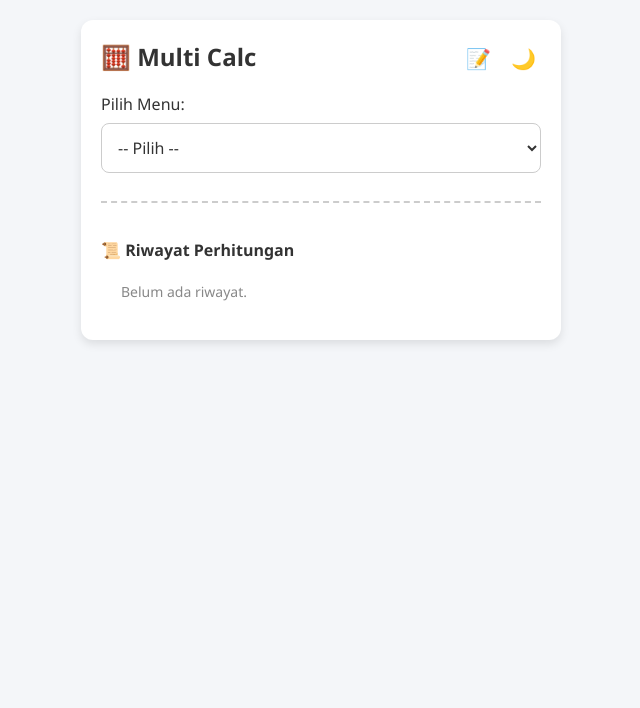
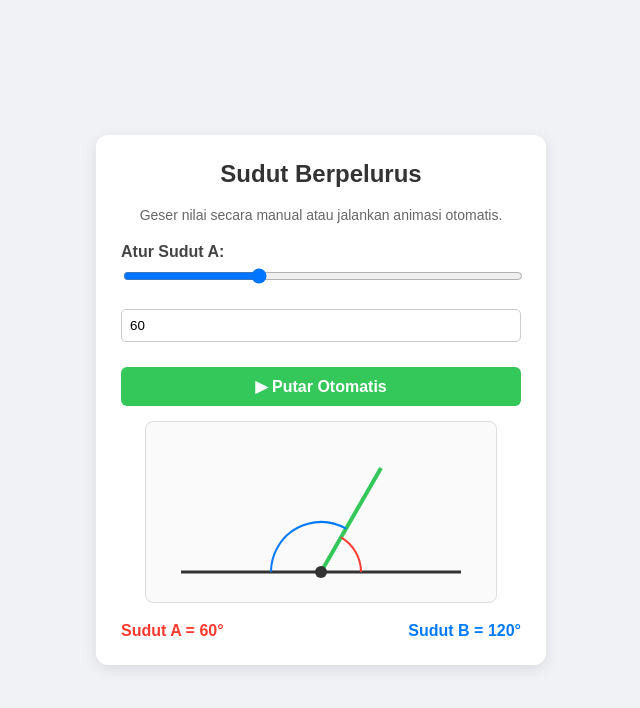
Before and after one commit to dianyumaida/Kalkulator-Multi, a plain HTML site: page index.html in a window 1280 px wide. Shown: the whole page, without its empty margins (319-959 px from the left). Drawn offline with Linux system fonts and the light colour scheme.

Commit message:
Update index.html

```diff
--- a/index.html
+++ b/index.html
@@ -3,225 +3,235 @@
 <head>
     <meta charset="UTF-8">
     <meta name="viewport" content="width=device-width, initial-scale=1.0">
-    <title>Kalkulator Multi Fungsi</title>
+    <title>Kalkulator Sudut Berpelurus Interaktif & Animasi</title>
     <style>
-        :root {
-            --bg-color: #f4f6f9;
-            --card-bg: white;
-            --text-color: #333;
-            --border-color: #ccc;
-            --result-bg: #e9ecef;
-            --table-border: #ddd;
+        body {
+            font-family: Arial, sans-serif;
+            background-color: #f0f2f5;
+            display: flex;
+            justify-content: center;
+            align-items: center;
+            min-height: 100vh;
+            margin: 0;
         }
-        [data-theme="dark"] {
-            --bg-color: #121212;
-            --card-bg: #1e1e1e;
-            --text-color: #f4f6f9;
-            --border-color: #444;
-            --result-bg: #2a2a2a;
-            --table-border: #444;
+        .container {
+            background: white;
+            padding: 25px;
+            border-radius: 12px;
+            box-shadow: 0 4px 15px rgba(0,0,0,0.1);
+            text-align: center;
+            width: 400px;
         }
-        * { box-sizing: border-box; font-family: 'Segoe UI', Arial, sans-serif; transition: background 0.3s, color 0.3s; }
-        body { background-color: var(--bg-color); color: var(--text-color); margin: 0; padding: 20px; display: flex; justify-content: center; }
-        .container { width: 100%; max-width: 480px; background: var(--card-bg); padding: 20px; border-radius: 12px; box-shadow: 0 4px 10px rgba(0,0,0,0.1); position: relative; }
-        h2 { text-align: center; margin-top: 0; padding-right: 60px; text-align: left; }
+        h2 { color: #333; margin-top: 0; }
+        p { color: #666; font-size: 14px; margin-bottom: 20px; }
+        .input-group {
+            margin-bottom: 15px;
+            text-align: left;
+        }
+        label { display: block; font-weight: bold; margin-bottom: 5px; color: #444; }
+        input[type="range"] {
+            width: 100%;
+            margin-bottom: 10px;
+        }
+        input[type="number"] {
+            width: 100%;
+            padding: 8px;
+            border: 1px solid #ccc;
+            border-radius: 5px;
+            box-sizing: border-box;
+        }
+        canvas {
+            background: #fafafa;
+            border: 1px solid #ddd;
+            border-radius: 8px;
+            margin-top: 15px;
+        }
+        .info-box {
+            display: flex;
+            justify-content: space-between;
+            margin-top: 15px;
+            font-weight: bold;
+        }
+        .text-a { color: #ff3b30; }
+        .text-b { color: #007aff; }
 
-        /* Navigasi Tombol Atas */
-        .top-actions { position: absolute; top: 20px; right: 20px; display: flex; gap: 10px; }
-        .top-btn { cursor: pointer; background: none; border: none; font-size: 20px; padding: 5px; margin: 0; width: auto; }
-
-        select, input, button, textarea { width: 100%; padding: 12px; margin: 8px 0; border-radius: 8px; border: 1px solid var(--border-color); font-size: 16px; background: var(--card-bg); color: var(--text-color); }
-        select:focus, input:focus, textarea:focus { border-color: #007bff; outline: none; }
-        button { background-color: #007bff; color: white; border: none; font-weight: bold; cursor: pointer; }
-        button:hover { background-color: #0056b3; }
-        .btn-danger { background-color: #dc3545; }
-        .btn-danger:hover { background-color: #bd2130; }
-
-        .btn-wa { background-color: #25d366; color: white; margin-top: 8px; display: none; text-align: center; text-decoration: none; border-radius: 8px; padding: 12px; font-weight: bold; font-size: 16px; }
-        .btn-wa:hover { background-color: #128c7e; }
-        textarea { resize: vertical; min-height: 120px; font-family: inherit; }
-        .kalkulator-section { display: none; margin-top: 15px; padding-top: 15px; border-top: 1px solid var(--border-color); }
-        .result { background: var(--result-bg); padding: 12px; border-radius: 8px; font-weight: bold; margin-top: 10px; text-align: center; }
-        .note { font-size: 12px; color: #888; }
-
-        table { width: 100%; border-collapse: collapse; margin-top: 15px; font-size: 14px; }
-        th, td { border: 1px solid var(--table-border); padding: 8px; text-align: left; }
-        th { background-color: var(--result-bg); }
-
-        .history-section { margin-top: 20px; padding-top: 15px; border-top: 2px dashed var(--border-color); }
-        .history-list { padding-left: 20px; font-size: 14px; max-height: 120px; overflow-y: auto; }
-        .history-list li { margin-bottom: 5px; }
-        .status-saved { font-size: 12px; color: #28a745; display: none; margin-top: 4px; text-align: right; }
+        /* Gaya Tombol Animasi */
+        .btn-animasi {
+            width: 100%;
+            padding: 10px;
+            background-color: #34c759;
+            color: white;
+            border: none;
+            border-radius: 6px;
+            font-size: 16px;
+            font-weight: bold;
+            cursor: pointer;
+            margin-top: 10px;
+            transition: background 0.2s;
+        }
+        .btn-animasi:hover {
+            background-color: #2eaf4f;
+        }
+        .btn-animasi.playing {
+            background-color: #ff3b30;
+        }
+        .btn-animasi.playing:hover {
+            background-color: #d6332a;
+        }
     </style>
 </head>
 <body>
 
 <div class="container">
-    <div class="top-actions">
-        <button class="top-btn" onclick="bukaMemoCepat()" title="Buka Catatan">📝</button>
-        <button class="top-btn" onclick="toggleTheme()" id="themeBtn" title="Ubah Tema">🌙</button>
-    </div>
-    <h2>🧮 Multi Calc</h2>
+    <h2>Sudut Berpelurus</h2>
+    <p>Geser nilai secara manual atau jalankan animasi otomatis.</p>
 
-    <label for="menu">Pilih Menu:</label>
-    <select id="menu" onchange="tampilkanKalkulator()">
-        <option value="">-- Pilih --</option>
-        <option value="kotak">Luas & Keliling Kotak</option>
-        <option value="segitiga">Luas Segitiga</option>
-        <option value="bola">Volume & Luas Bola</option>
-        <option value="tekanan">Konversi Beban (kg) ke PSI</option>
-        <option value="catatan">📝 Catatan & Panduan Rumus</option>
-    </select>
-
-    <!-- KOTAK -->
-    <div id="sec-kotak" class="kalkulator-section">
-        <h3>Kalkulator Kotak (Persegi)</h3>
-        <input type="number" id="sisi" placeholder="Masukkan panjang sisi (cm)">
-        <button onclick="hitungKotak()">Hitung</button>
-        <div id="res-kotak" class="result" style="display:none;"></div>
-        <a id="wa-kotak" class="btn-wa" target="_blank">📲 Bagikan Hasil ke WA</a>
+    <!-- Slider Interaktif -->
+    <div class="input-group">
+        <label for="sliderA">Atur Sudut A:</label>
+        <input type="range" id="sliderA" min="0" max="180" value="60" oninput="hentikanAnimasi(); updateSudut(this.value)">
     </div>
 
-    <!-- SEGITIGA -->
-    <div id="sec-segitiga" class="kalkulator-section">
-        <h3>Kalkulator Segitiga</h3>
-        <input type="number" id="alas" placeholder="Masukkan alas (cm)">
-        <input type="number" id="tinggi" placeholder="Masukkan tinggi (cm)">
-        <button onclick="hitungSegitiga()">Hitung</button>
-        <div id="res-segitiga" class="result" style="display:none;"></div>
-        <a id="wa-segitiga" class="btn-wa" target="_blank">📲 Bagikan Hasil ke WA</a>
+    <!-- Input Angka -->
+    <div class="input-group">
+        <input type="number" id="angkaA" min="0" max="180" value="60" oninput="hentikanAnimasi(); updateSudut(this.value)">
     </div>
 
-    <!-- BOLA -->
-    <div id="sec-bola" class="kalkulator-section">
-        <h3>Kalkulator Bola</h3>
-        <input type="number" id="jari" placeholder="Masukkan jari-jari (cm)">
-        <button onclick="hitungBola()">Hitung</button>
-        <div id="res-bola" class="result" style="display:none;"></div>
-        <a id="wa-bola" class="btn-wa" target="_blank">📲 Bagikan Hasil ke WA</a>
-    </div>
+    <!-- Tombol Kontrol Animasi -->
+    <button id="btnPlay" class="btn-animasi" onclick="toggleAnimasi()">▶ Putar Otomatis</button>
 
-    <!-- TEKANAN -->
-    <div id="sec-tekanan" class="kalkulator-section">
-        <h3>Konversi Beban ke PSI</h3>
-        <input type="number" id="beban" placeholder="Masukkan beban (kg)">
-        <input type="number" id="luasArea" placeholder="Masukkan luas permukaan (cm²)">
-        <p class="note">*Catatan: Tekanan butuh nilai luas area permukaan tekanan (cm²).</p>
-        <button onclick="hitungPSI()">Hitung PSI</button>
-        <div id="res-tekanan" class="result" style="display:none;"></div>
-        <a id="wa-tekanan" class="btn-wa" target="_blank">📲 Bagikan Hasil ke WA</a>
-    </div>
+    <!-- Grafik Visual Bergerak -->
+    <canvas id="grafikSudut" width="350" height="180"></canvas>
 
-    <!-- CATATAN & TABEL RUMUS -->
-    <div id="sec-catatan" class="kalkulator-section">
-        <h3>📝 Memo & Catatan</h3>
-        <textarea id="memoText" placeholder="Tulis rumus penting atau catatan Anda di sini..."></textarea>
-        <div style="display: flex; gap: 10px;">
-            <button onclick="simpanCatatan()" style="flex: 2;">Simpan</button>
-            <button onclick="hapusCatatan()" class="btn-danger" style="flex: 1;">Hapus</button>
-        </div>
-        <div id="statusSaved" class="status-saved">✓ Perubahan disimpan!</div>
-
-        <h3>📋 Tabel Referensi Rumus</h3>
-        <table>
-            <thead>
-                <tr>
-                    <th>Bentuk</th>
-                    <th>Rumus Matematika</th>
-                </tr>
-            </thead>
-            <tbody>
-                <tr>
-                    <td><b>Kotak</b></td>
-                    <td>L = s &times; s | K = 4 &times; s</td>
-                </tr>
-                <tr>
-                    <td><b>Segitiga</b></td>
-                    <td>L = &frac12; &times; a &times; t</td>
-                </tr>
-                <tr>
-                    <td><b>Bola</b></td>
-                    <td>V = 4/3 &times; &pi; &times; r&sup3; | LP = 4 &times; &pi; &times; r&sup2;</td>
-                </tr>
-                <tr>
-                    <td><b>PSI</b></td>
-                    <td>(Beban kg / Luas cm&sup2;) &times; 14.2233</td>
-                </tr>
-            </tbody>
-        </table>
-    </div>
-
-    <!-- RIWAYAT -->
-    <div class="history-section">
-        <h4>📜 Riwayat Perhitungan</h4>
-        <ul id="historyList" class="history-list">
-            <li style="list-style:none; color:#888;">Belum ada riwayat.</li>
-        </ul>
+    <!-- Informasi Hasil -->
+    <div class="info-box">
+        <span class="text-a">Sudut A = <span id="valA">60</span>°</span>
+        <span class="text-b">Sudut B = <span id="valB">120</span>°</span>
     </div>
 </div>
 
 <script>
-    window.onload = function() {
-        if(localStorage.getItem("memoKalkulator")) {
-            document.getElementById("memoText").value = localStorage.getItem("memoKalkulator");
+const canvas = document.getElementById('grafikSudut');
+const ctx = canvas.getContext('2d');
+const btnPlay = document.getElementById('btnPlay');
+
+let IDAnimasi = null;
+let sedangBerputar = false;
+let arahMaju = true; // True berarti sudut bertambah, False berarti berkurang
+
+function updateSudut(nilai) {
+    let sudutA = parseFloat(nilai);
+    if (isNaN(sudutA)) sudutA = 0;
+    if (sudutA < 0) sudutA = 0;
+    if (sudutA > 180) sudutA = 180;
+
+    document.getElementById('sliderA').value = sudutA;
+    document.getElementById('angkaA').value = sudutA;
+
+    const sudutB = 180 - sudutA;
+
+    document.getElementById('valA').innerText = Math.round(sudutA);
+    document.getElementById('valB').innerText = Math.round(sudutB);
+
+    gambarGrafik(sudutA);
 }
-    };
 
-    function toggleTheme() {
-        const body = document.documentElement;
-        const btn = document.getElementById("themeBtn");
-        if (body.getAttribute("data-theme") === "dark") {
-            body.removeAttribute("data-theme");
-            btn.innerText = "🌙";
+function gambarGrafik(sudutA) {
+    ctx.clearRect(0, 0, canvas.width, canvas.height);
+
+    const centerX = canvas.width / 2;
+    const centerY = canvas.height - 30;
+    const radius = 120;
+
+    // 1. Garis Lurus Horizontal (180 derajat)
+    ctx.beginPath();
+    ctx.moveTo(centerX - radius - 20, centerY);
+    ctx.lineTo(centerX + radius + 20, centerY);
+    ctx.strokeStyle = '#333';
+    ctx.lineWidth = 3;
+    ctx.stroke();
+
+    const radian = (sudutA * Math.PI) / 180;
+    const targetX = centerX + radius * Math.cos(-radian);
+    const targetY = centerY + radius * Math.sin(-radian);
+
+    // 2. Garis Pembagi Sudut
+    ctx.beginPath();
+    ctx.moveTo(centerX, centerY);
+    ctx.lineTo(targetX, targetY);
+    ctx.strokeStyle = '#34c759';
+    ctx.lineWidth = 4;
+    ctx.stroke();
+
+    // 3. Busur Sudut A (Kanan)
+    if (sudutA > 0) {
+        ctx.beginPath();
+        ctx.arc(centerX, centerY, 40, 0, -radian, true);
+        ctx.strokeStyle = '#ff3b30';
+        ctx.lineWidth = 2;
+        ctx.stroke();
+    }
+
+    // 4. Busur Sudut B (Kiri)
+    if (sudutA < 180) {
+        ctx.beginPath();
+        ctx.arc(centerX, centerY, 50, -radian, -Math.PI, true);
+        ctx.strokeStyle = '#007aff';
+        ctx.lineWidth = 2;
+        ctx.stroke();
+    }
+
+    // 5. Titik Pusat
+    ctx.beginPath();
+    ctx.arc(centerX, centerY, 6, 0, 2 * Math.PI);
+    ctx.fillStyle = '#333';
+    ctx.fill();
+}
+
+// FUNGSI ANIMASI BARU
+function animasiLoop() {
+    let currentVal = parseFloat(document.getElementById('sliderA').value);
+
+    // Efek bolak-balik (ping-pong) saat mentok di 0 atau 180
+    if (arahMaju) {
+        currentVal += 0.8; // Kecepatan putaran (bisa diubah)
+        if (currentVal >= 180) {
+            currentVal = 180;
+            arahMaju = false;
+        }
     } else {
-            body.setAttribute("data-theme", "dark");
-            btn.innerText = "☀️";
+        currentVal -= 0.8;
+        if (currentVal <= 0) {
+            currentVal = 0;
+            arahMaju = true;
         }
     }
 
-    function bukaMemoCepat() {
-        document.getElementById("menu").value = "catatan";
-        tampilkanKalkulator();
+    updateSudut(currentVal);
+    IDAnimasi = requestAnimationFrame(animasiLoop);
 }
 
-    function tampilkanKalkulator() {
-        let menu = document.getElementById("menu").value;
-        let sections = document.querySelectorAll(".kalkulator-section");
-        sections.forEach(sec => sec.style.display = "none");
-        if(menu) {
-            document.getElementById("sec-" + menu).style.display = "block";
+function toggleAnimasi() {
+    if (sedangBerputar) {
+        hentikanAnimasi();
+    } else {
+        sedangBerputar = true;
+        btnPlay.innerText = "⏸ Pause Animasi";
+        btnPlay.classList.add('playing');
+        animasiLoop();
     }
 }
 
-    function simpanCatatan() {
-        let teks = document.getElementById("memoText").value;
-        localStorage.setItem("memoKalkulator", teks);
-        notifikasiSukses();
+function hentikanAnimasi() {
+    sedangBerputar = false;
+    btnPlay.innerText = "▶ Putar Otomatis";
+    btnPlay.classList.remove('playing');
+    cancelAnimationFrame(IDAnimasi);
 }
 
-    function hapusCatatan() {
-        if(confirm("Apakah Anda yakin ingin menghapus seluruh catatan?")) {
-            document.getElementById("memoText").value = "";
-            localStorage.removeItem("memoKalkulator");
-        }
-    }
+// Inisialisasi awal
+gambarGrafik(60);
+</script>
 
-    function notifikasiSukses() {
-        let status = document.getElementById("statusSaved");
-        status.style.display = "block";
-        setTimeout(() => { status.style.display = "none"; }, 2000);
-    }
-
-    function tambahRiwayat(teks) {
-        let list = document.getElementById("historyList");
-        if(list.innerText.includes("Belum ada riwayat")) {
-            list.innerHTML = "";
-        }
-        let li = document.createElement("li");
-        li.innerHTML = teks;
-        list.insertBefore(li, list.firstChild);
-    }
-
-    function siapkanTombolWA(idBtn, textPesan) {
-        let btn = document.getElementById(idBtn);
-        btn.href = "https://whatsapp.com" + encodeURIComponent(textPesan);
+</body>
+</html>
```
Lines whose indentation alone changed are shown as unchanged.
